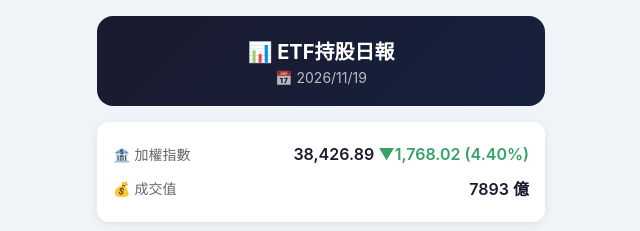
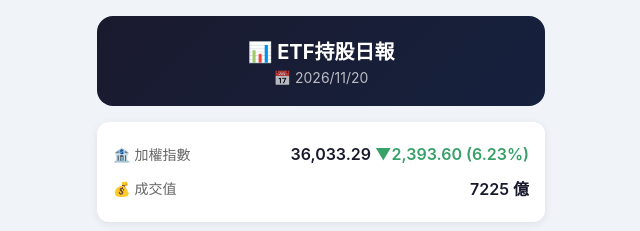
Before and after one commit to s151933220251-del/taiwan-stock-bot, a plain HTML site: page index.html in a window 1280 px wide. Shown: the top 231 px of the page, 319-959 px from the left. Drawn offline with Linux system fonts and the light colour scheme.

Commit message:
deploy: 808bed165e23e7fcb5117f8925f1eddbd18cdfbd

```diff
--- a/index.html
+++ b/index.html
@@ -154,17 +154,17 @@
 <body>
   <div class="header">
     <h1>📊 ETF持股日報</h1>
-    <div class="date">📅 2026/11/19</div>
+    <div class="date">📅 2026/11/20</div>
   </div>
 
         <div class="market-card">
             <div class="market-row">
                 <span class="market-label">🏦 加權指數</span>
-                <span class="market-value">38,426.89 <span class="down">▼1,768.02 (4.40%)</span></span>
+                <span class="market-value">36,033.29 <span class="down">▼2,393.60 (6.23%)</span></span>
             </div>
             <div class="market-row">
                 <span class="market-label">💰 成交值</span>
-                <span class="market-value">7893 億</span>
+                <span class="market-value">7225 億</span>
             </div>
         </div>
 
```
